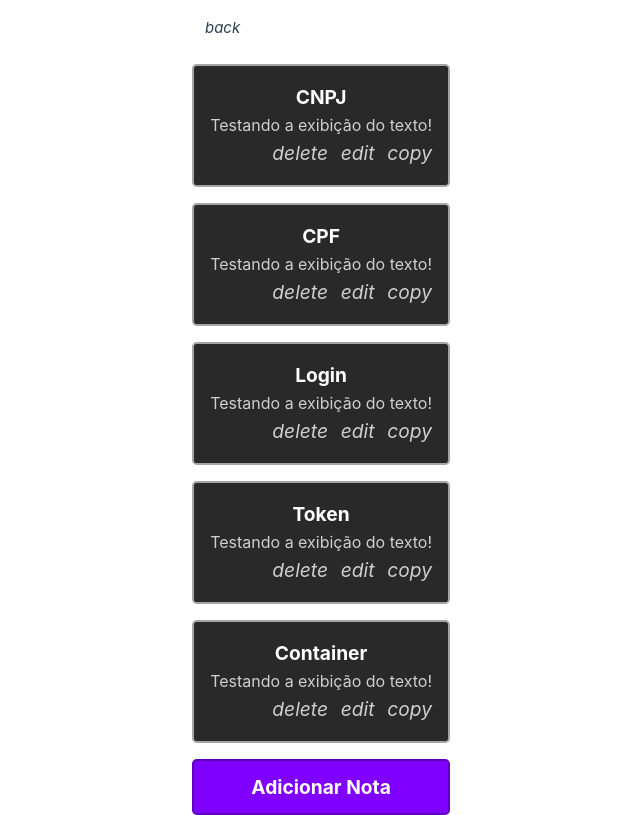
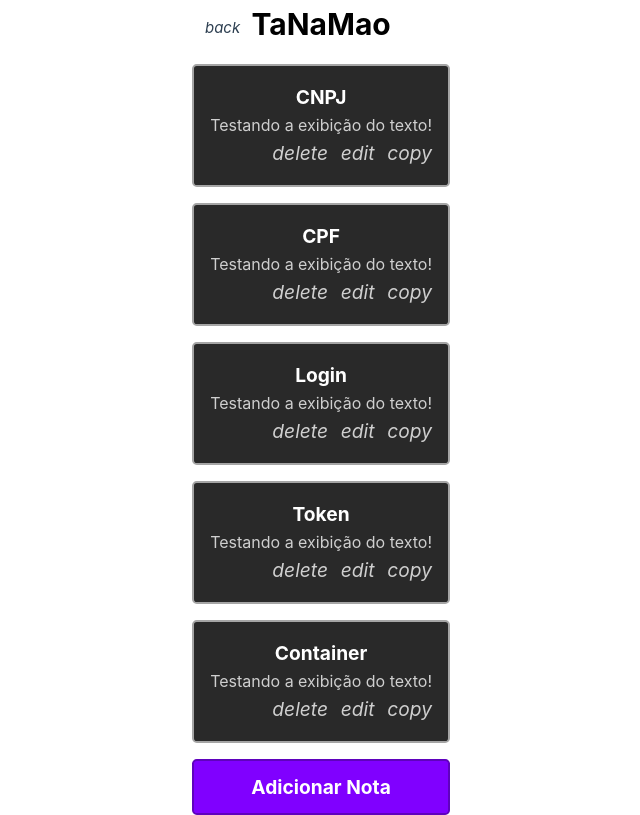
Before and after one commit to Beteenn/tanamao, a Vue app: page /notes in a window 1280 px wide. Shown: the whole page, without its empty margins (190-830 px from the left). Built offline with nearby package versions, Linux system fonts and the light colour scheme.

Commit message:
FEATURE: Cria componente para cabecalho

```diff
--- /dev/null
+++ b/src/components/HeaderApp.vue
@@ -0,0 +1,45 @@
+<script lang="ts">
+import router from '@/router'
+
+export default {
+  methods: {
+    goBack() {
+      router.push('/');
+    }
+  },
+
+  props: {
+    showBackButton: {
+      type: Boolean,
+      default: false,
+    },
+  },
+};
+
+</script>
+
+<template>
+    <header>
+    <div class="container">
+      <span v-if="showBackButton" class="icon-back">
+        <i class="icon-item" @click="goBack">back</i>
+      </span>
+      <span><h1 class="title">TaNaMao</h1></span>
+    </div>
+  </header>
+</template>
+
+<style scoped>
+.title {
+  color: black;
+}
+
+.container {
+  position: relative;
+}
+
+.icon-back {
+  position: absolute;
+  padding-top: 1rem;
+}
+</style>
--- a/src/views/HomeView.vue
+++ b/src/views/HomeView.vue
@@ -5,13 +5,16 @@ import router  from '@/router';
 import type Topic from '@/interfaces/Topic';
 import TopicService from '@/services/TopicService';
 import NewTopicCard from '@/components/NewTopicCard.vue';
+import HeaderApp from '@/components/HeaderApp.vue';
 
 export default {
   components: {
     TopicCard,
     PrimaryButton,
-    NewTopicCard
+    NewTopicCard,
+    HeaderApp
   },
+
   data() {
     return {
       showTopicCard: false,
@@ -19,6 +22,7 @@ export default {
       router: router
     }
   },
+
   methods: {
     showAddNewTopic() {
       this.showTopicCard = true;
@@ -27,6 +31,7 @@ export default {
       this.showTopicCard = !this.showTopicCard;
     }
   },
+
   mounted() {
     this.topics = TopicService.getTopics();
   }
@@ -35,14 +40,12 @@ export default {
 
 <template>
   <main>
-    <header>
-      <h1 class="title">TaNaMao</h1>
-    </header>
+    <HeaderApp />
 
     <div class="topics-list">
       <p class="empty-list-warning" v-if="topics.length < 1">Ainda não existem Tópicos</p>
 
-      <TopicCard v-for="topic in topics" :name="topic.name" @click="router.push('/notes')" />
+      <TopicCard v-bind:key="topic.name" v-for="topic in topics" :name="topic.name" @click="router.push('/notes')" />
     </div>
 
     <div class="new-topic" v-if="showTopicCard" >
--- a/src/views/NotesView.vue
+++ b/src/views/NotesView.vue
@@ -1,7 +1,7 @@
 <script setup lang="ts">
+import HeaderApp from '@/components/HeaderApp.vue';
 import NoteCard from '@/components/NoteCard.vue'
 import PrimaryButton from '@/components/button/PrimaryButton.vue'
-import router from '@/router'
 
 const notes = [
   { title: 'CNPJ', text: 'Testando a exibição do texto!' },
@@ -14,15 +14,10 @@ const notes = [
 
 <template>
   <main>
-    <header>
-      <div class="container">
-        <span class="icon-back"><i class="icon-item" @click="router.push('/')">back</i></span>
-        <span><h1 class="title">TaNaMao</h1></span>
-      </div>
-    </header>
+    <HeaderApp :showBackButton="true" />
 
     <div>
-      <NoteCard v-for="note in notes" :title="note.title" :text="note.text" />
+      <NoteCard v-bind:key="note.title" v-for="note in notes" :title="note.title" :text="note.text" />
     </div>
 
     <PrimaryButton text="Adicionar Nota" />
@@ -30,12 +25,4 @@ const notes = [
 </template>
 
 <style scoped>
-.container {
-  position: relative;
-}
-
-.icon-back {
-  position: absolute;
-  padding-top: 1rem;
-}
 </style>
```
